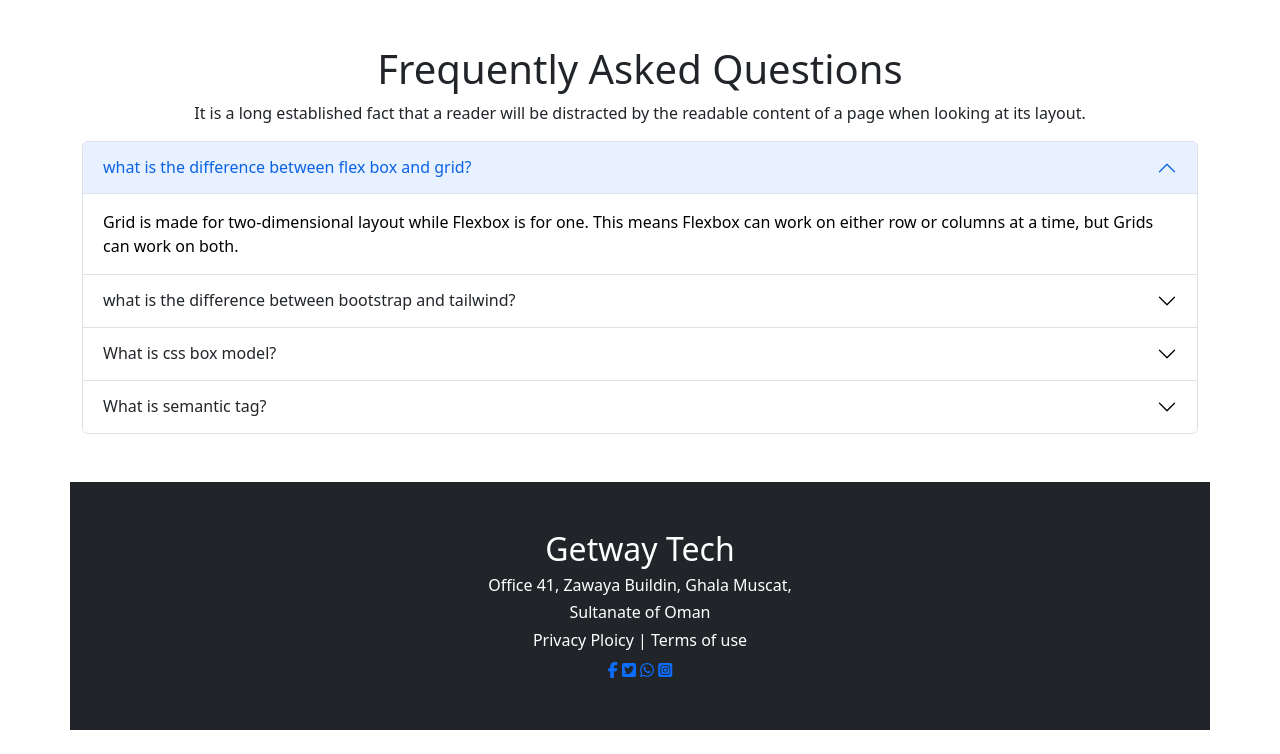
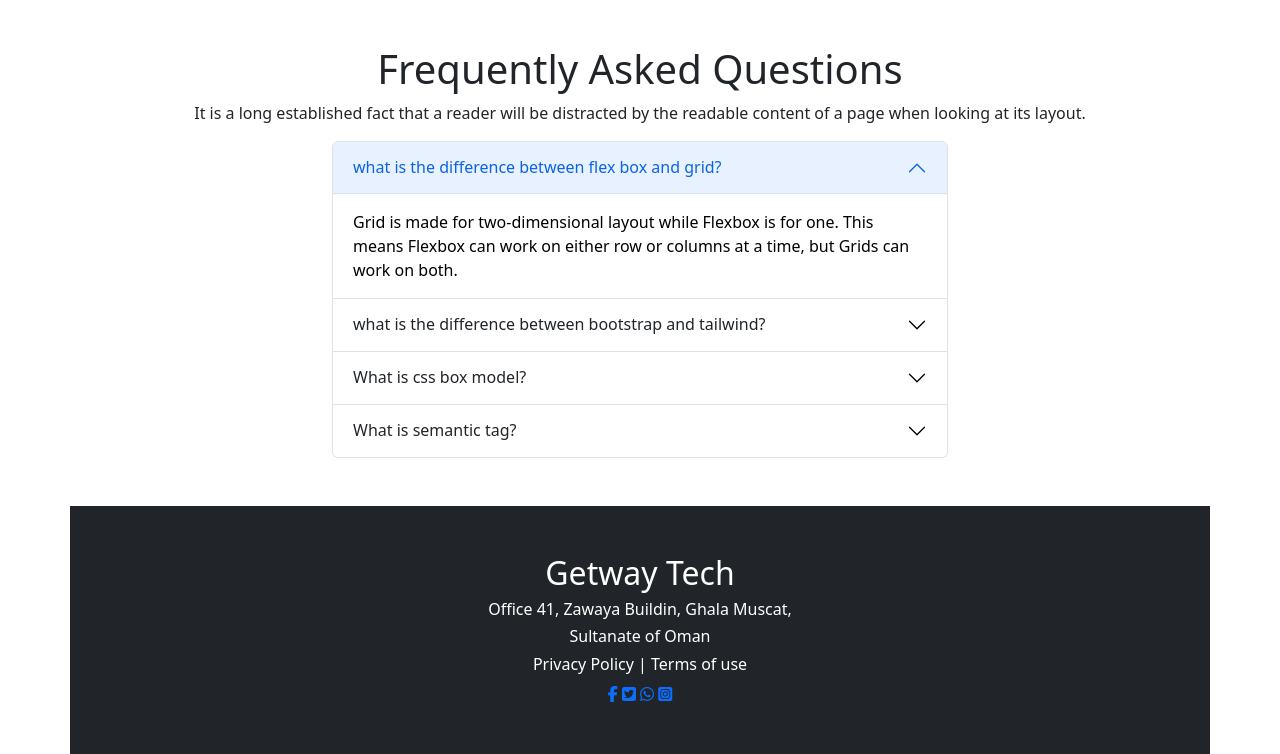
Before and after one commit to BabulM/edTech-website, a plain HTML site: page index.html in a window 1280 px wide. Shown: the part 1847-2601 px from the top of the page. Before the commit the page ends 2577 px from the top, so only its background shows below. Drawn offline with nearby package versions, Linux system fonts and the light colour scheme.

Commit message:
text added

```diff
--- a/index.html
+++ b/index.html
@@ -192,7 +192,7 @@
         <p>It is a long established fact that a reader will be distracted by the readable
           content of a page when looking at its layout.</p>
       </div>
-      <div class="container w-100">
+      <div class="container w-50">
         <div class="accordion" id="accordionPanelsStayOpenExample">
           <div class="accordion-item">
             <h2 class="accordion-header" id="panelsStayOpen-headingOne">
@@ -264,18 +264,14 @@
       </div>
     </section>
     <!-- Question end -->
-    <!-- company icon start -->
-
-    <!-- company icon end -->
   </main>
   <!-- footer start -->
-
   <footer class="container bg-dark">
     <div class="text-center p-5">
       <h2 class="text-white">Getway Tech</h2>
       <h6 class="text-white">Office 41, Zawaya Buildin, Ghala Muscat,</h6>
       <h6 class="text-white">Sultanate of Oman</h6>
-      <h6 class="text-white">Privacy Ploicy | Terms of use</h6>
+      <h6 class="text-white">Privacy Policy | Terms of use</h6>
       <a href="https://www.facebook.com/?_rdc=2&_rdr"><i class="fa-brands fa-facebook-f"></i></a>
       <a href="https://twitter.com/shoaib100mph"><i class="fa-brands fa-square-twitter"></i></a>
       <a href="https://web.whatsapp.com/"><i class="fa-brands fa-whatsapp"></i></a>
```
